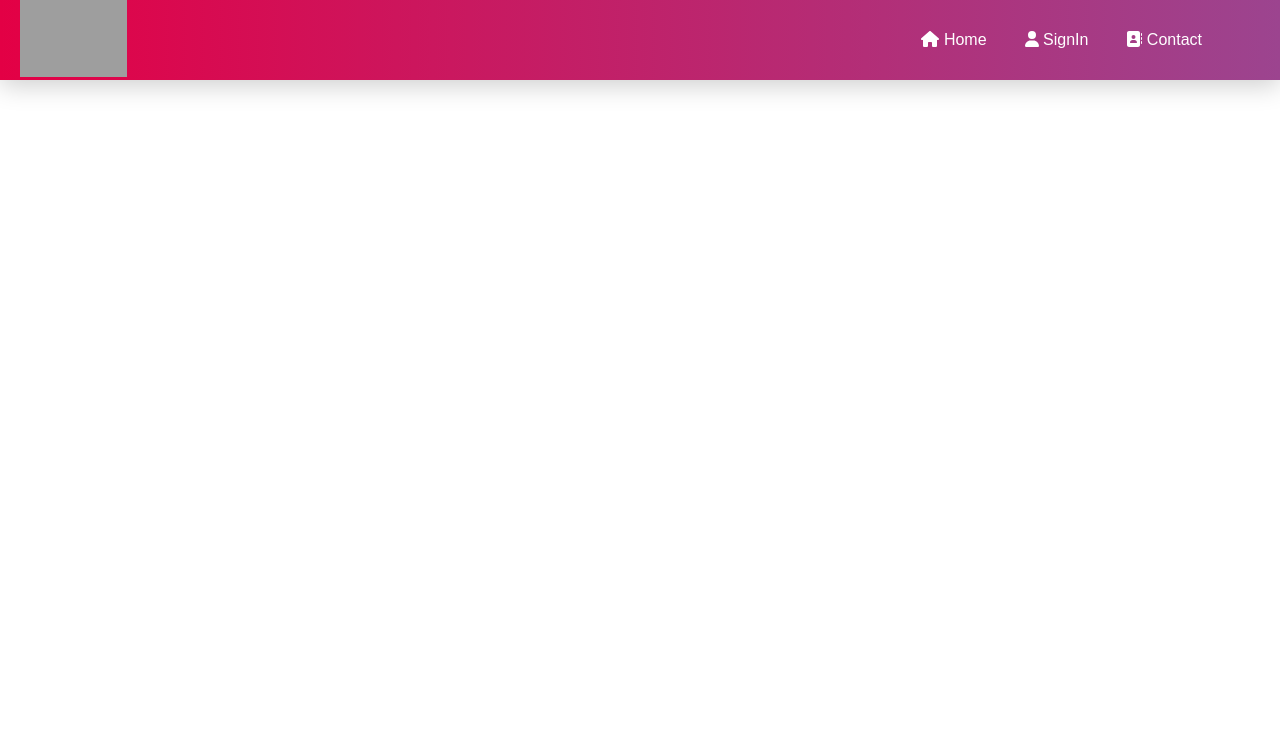
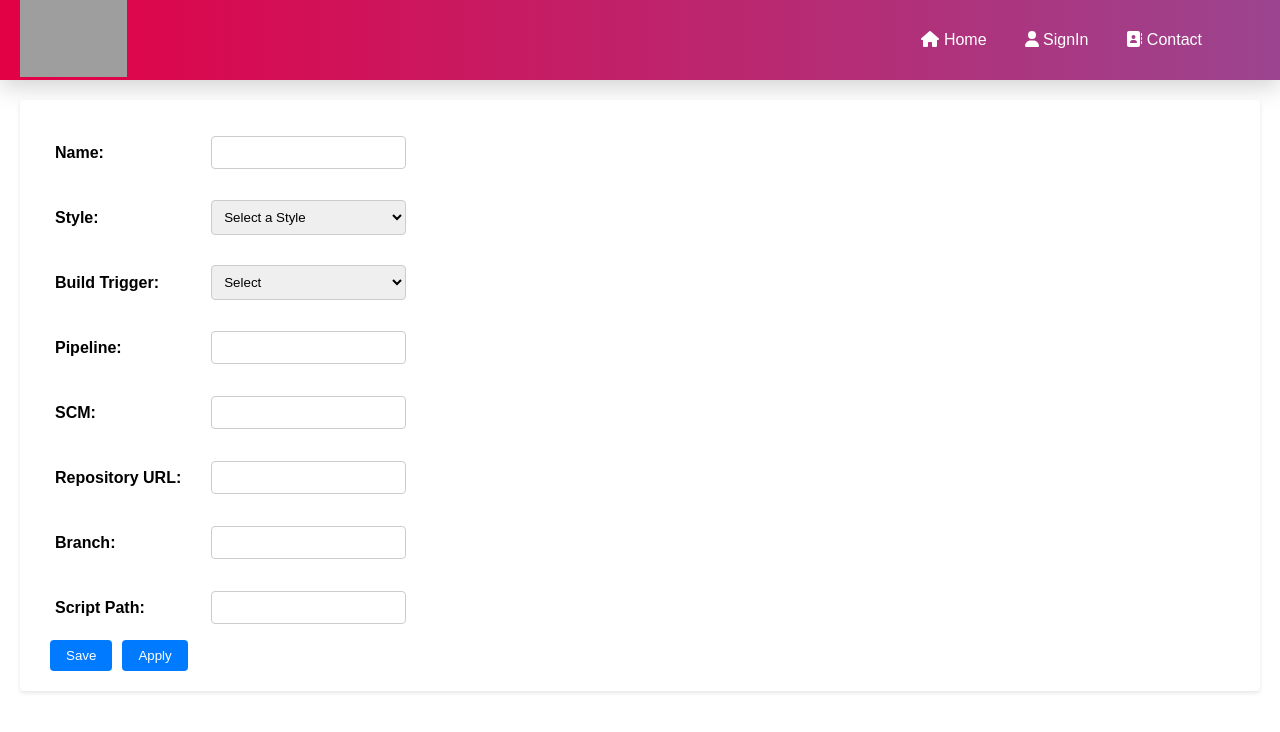
Before and after one commit to triad7/LdTech-DevApp, a React (Create React App) app: page /deployment/new-deploy in a window 1280 px wide. Shown: the top 732 px of the page. Built offline with nearby package versions, Linux system fonts and the light colour scheme; grey boxes are pictures that could not be loaded.

Commit message:
Updated Cijob deployment UI :rocket:

```diff
--- a/src/App.css
+++ b/src/App.css
@@ -65,6 +65,7 @@
   cursor: pointer;
   margin-right: 50px;
   color:  #9c448f;
+  text-decoration: none;
 }
 
 .plus-icon {
@@ -94,6 +95,7 @@
   background-color: white;
   box-shadow: -10px 0px 20px rgba(0, 0, 0, 0.1), 0px 10px 20px rgba(0, 0, 0, 0.1);
 }
+
 
  .github-page {
   margin: 20px;
@@ -137,7 +139,7 @@ label {
   width: 100%;
   padding: 5px 0px;
   background-color: #ccc;
-  border: 1px solid #f5f0f0;
+  border: 1px solid #5f3cc9;
   border-radius: 3px;
   margin-left: 30px;
   margin-bottom: 10px;
@@ -167,7 +169,7 @@ label {
   .github-form td{
     padding: 12px 15px;
     text-align: left;
-    border-bottom: 1px solid #ddd;
+
   }
 
 .button-group button {
--- a/src/App.js
+++ b/src/App.js
@@ -12,7 +12,7 @@ import Maincontact from './components/pages/Maincontact';
 import Signin from './components/pages/Signin';
 import Signup from './components/Subpages/Signup';
 import Signout from './components/pages/Signout';
-
+import Newdeployment from './components/Subpages/Newdeployment';
 
 
 function App() {
@@ -32,6 +32,7 @@ function App() {
       <Routes>
         <Route path="/" element={<Home />} />
         <Route path="/deployment" element={<Deployments />} />
+        <Route path="/deployment/new-deploy" element={<Newdeployment />} />
         <Route path="/cijobs" element={<Cijobs />} />
         <Route path="/github" element={<Github />} />
         <Route path="/history" element={<History />} />
--- a/src/components/Subpages/Footer.css
+++ b/src/components/Subpages/Footer.css
@@ -21,7 +21,6 @@
 }
 
 a {
-  color: #fff;
   text-decoration: none;
 }
 
--- /dev/null
+++ b/src/components/Subpages/Newdeployment.css
@@ -0,0 +1,56 @@
+/* Newdeployment.css */
+
+.newdeploy-page {
+    font-family: Arial, sans-serif;
+    margin: 20px;
+    background-color: #fff; /* Background color */
+    border-radius: 4px;
+    padding: 20px;
+    box-shadow: 0 2px 4px rgba(0, 0, 0, 0.1); /* Box shadow */
+  }
+
+  .newdeploy-table {
+    max-width: 400px;
+    border-collapse: collapse;
+  }
+
+  .newdeploy-table label {
+    font-weight: bold;
+  }
+
+  .newdeploy-table input[type="text"] {
+    width: 100%;
+    padding: 8px;
+    margin: 4px 0;
+    border: 1px solid #ccc;
+    border-radius: 4px;
+  }
+
+  .newdeploy-table select {
+    width: 100%;
+    padding: 8px;
+    margin: 3px 0;
+    border: 1px solid #ccc;
+    border-radius: 4px;
+  }
+
+  .newdeploy-table button {
+    background-color: #007bff;
+    color: white;
+    border: none;
+    padding: 10px 20px;
+    margin: 10px 0;
+    cursor: pointer;
+    border-radius: 4px;
+  }
+
+  .newdeploy-table button:hover {
+    background-color: #0056b3;
+  }
+
+
+
+  .newdeploy-table th, td {
+    padding: 12px 15px;
+    text-align: left;
+  }
--- /dev/null
+++ b/src/components/Subpages/Newdeployment.js
@@ -0,0 +1,61 @@
+import React from 'react';
+import '../Subpages/Newdeployment.css';
+
+export default function Newdeployment() {
+  return (
+    <>
+      <div className='newdeploy-page'>
+        <table className='newdeploy-table'>
+          <tbody>
+            <tr>
+              <td><label htmlFor='name'>Name:</label></td>
+              <td><input type='text' /></td>
+            </tr>
+            <tr>
+              <td><label htmlFor='style'>Style:</label></td>
+              <td>
+              <select id='style'>
+                  <option value='default' selected>Select a Style</option>
+                  <option value='option1'>Free Style Pipeline</option>
+                </select>
+              </td>
+            </tr>
+            <tr>
+              <td><label htmlFor='url'>Build Trigger:</label></td>
+              <td>
+              <select id='style'>
+                  <option value='default' selected>Select</option>
+                  <option value='option1'>GitHub Hook Poll SCM</option>
+                </select>
+              </td>
+            </tr>
+            <tr>
+              <td><label htmlFor='pipeline'>Pipeline:</label></td>
+              <td><input type='text' /></td>
+            </tr>
+            <tr>
+              <td><label htmlFor='scm'>SCM:</label></td>
+              <td><input type='text' /></td>
+            </tr>
+            <tr>
+              <td><label htmlFor='repourl'>Repository URL:</label></td>
+              <td><input type='text' /></td>
+            </tr>
+            <tr>
+              <td><label htmlFor='branch'>Branch:</label></td>
+              <td><input type='text' /></td>
+            </tr>
+            <tr>
+              <td><label htmlFor='scriptPath'>Script Path:</label></td>
+              <td><input type='text' /></td>
+            </tr>
+          </tbody>
+        </table>
+        <div>
+          <button>Save</button>
+          <button>Apply</button>
+        </div>
+      </div>
+    </>
+  );
+}
--- a/src/components/pages/Cijobs.js
+++ b/src/components/pages/Cijobs.js
@@ -31,7 +31,7 @@ export default function Cijobs() {
  const dataToDisplay = filteredData.slice(startIndex, endIndex);
 
   return (
-    <div>
+    <div className='maincijob'>
         <div className="search-container">
         <p>Repo Serch</p>
         <input
--- a/src/components/pages/Deployments.js
+++ b/src/components/pages/Deployments.js
@@ -9,11 +9,14 @@ export default function Deployments() {
     <div className='deployments-page'>
       <div className='deployment-header'>
         <div className='deployment-title'>
-          <FontAwesomeIcon icon={faArrowAltCircleUp} className='deployment-icon' />
+         <FontAwesomeIcon icon={faArrowAltCircleUp} className='deployment-icon' />
           Deployments
         </div>
         <div className='new-deployment'>
-        <FontAwesomeIcon icon={faPlusCircle} className='plus-icon' /> &nbsp; New Deployment
+
+          <Link to="/deployment/new-deploy">
+          <FontAwesomeIcon icon={faPlusCircle} className='plus-icon' /> &nbsp; New Deployment
+          </Link>
         </div>
       </div>
       <div className='deployment-content'>
--- a/src/components/pages/cijob.css
+++ b/src/components/pages/cijob.css
@@ -56,16 +56,17 @@
     box-shadow: 0 2px 4px rgba(0, 0, 0, 0.1); /* Box shadow */
   }
 
-  table {
+  .table-container table {
     width: 100%;
     border-collapse: collapse;
     margin-top: 20px;
   }
 
-  th, td {
+
+   .maincijob .table-container th, td {
     padding: 12px 15px;
     text-align: left;
-    border-bottom: 1px solid #ddd;
+
   }
 
   /* Pagination button styles */
```
